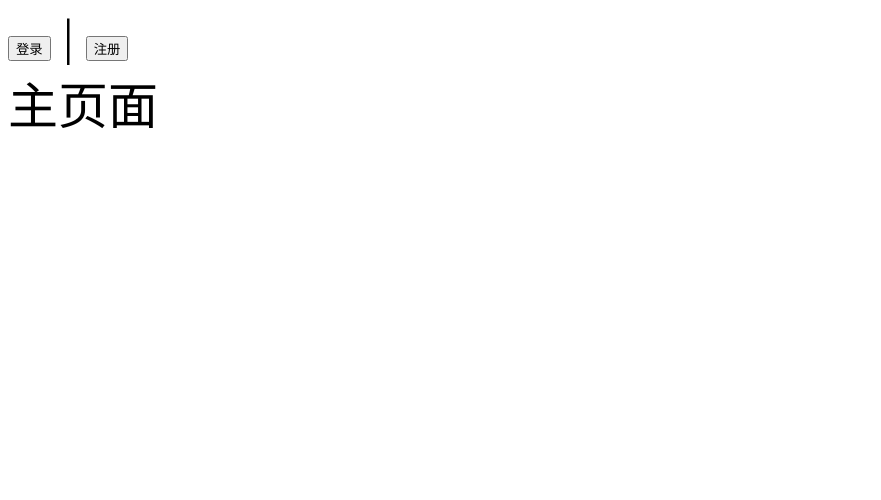
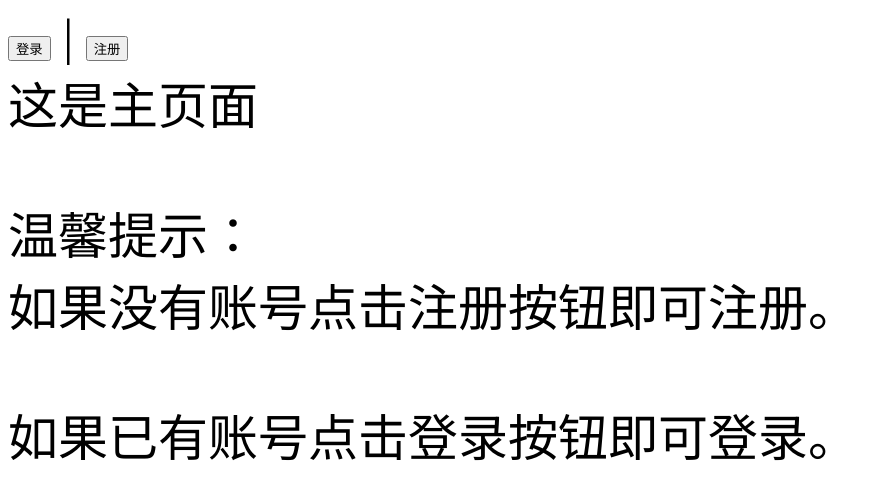
Before and after one commit to hnog1/bom2, a plain HTML site: page index.html in a window 1280 px wide. Shown: the whole page, without its empty margins (0-881 px from the left). Drawn offline with Linux system fonts and the light colour scheme.

Commit message:
Update index.html

```diff
--- a/index.html
+++ b/index.html
@@ -31,6 +31,12 @@
 			<input type="button" onclick="hnog1()" value="登录"/> |
 					<input type="button" onclick="hnog2()" value="注册"/>
 		</div>
-		<div>主页面</div>
+		<div>
+			这是主页面
+		<br><br>
+		温馨提示：<br>
+		如果没有账号点击注册按钮即可注册。<br><br>
+		如果已有账号点击登录按钮即可登录。
+		</div>
 	</body>
 </html>
```
